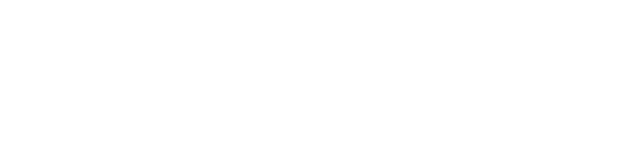
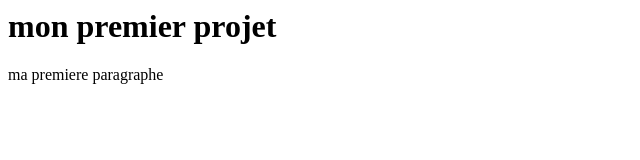
Before and after one commit to zakariaBour/learning-git, a plain HTML site: page index.html in a window 1280 px wide. Shown: the whole page, without its empty margins (0-640 px from the left). Drawn offline with Linux system fonts and the light colour scheme.

Commit message:
Update index.html

```diff
--- a/index.html
+++ b/index.html
@@ -3,5 +3,7 @@
 	   <title>Ma première page</title>
    </head>
    <body>
+	   <h1>mon premier projet</h1>
+	   <p>ma premiere paragraphe</p>
    </body>
 </html>
```
